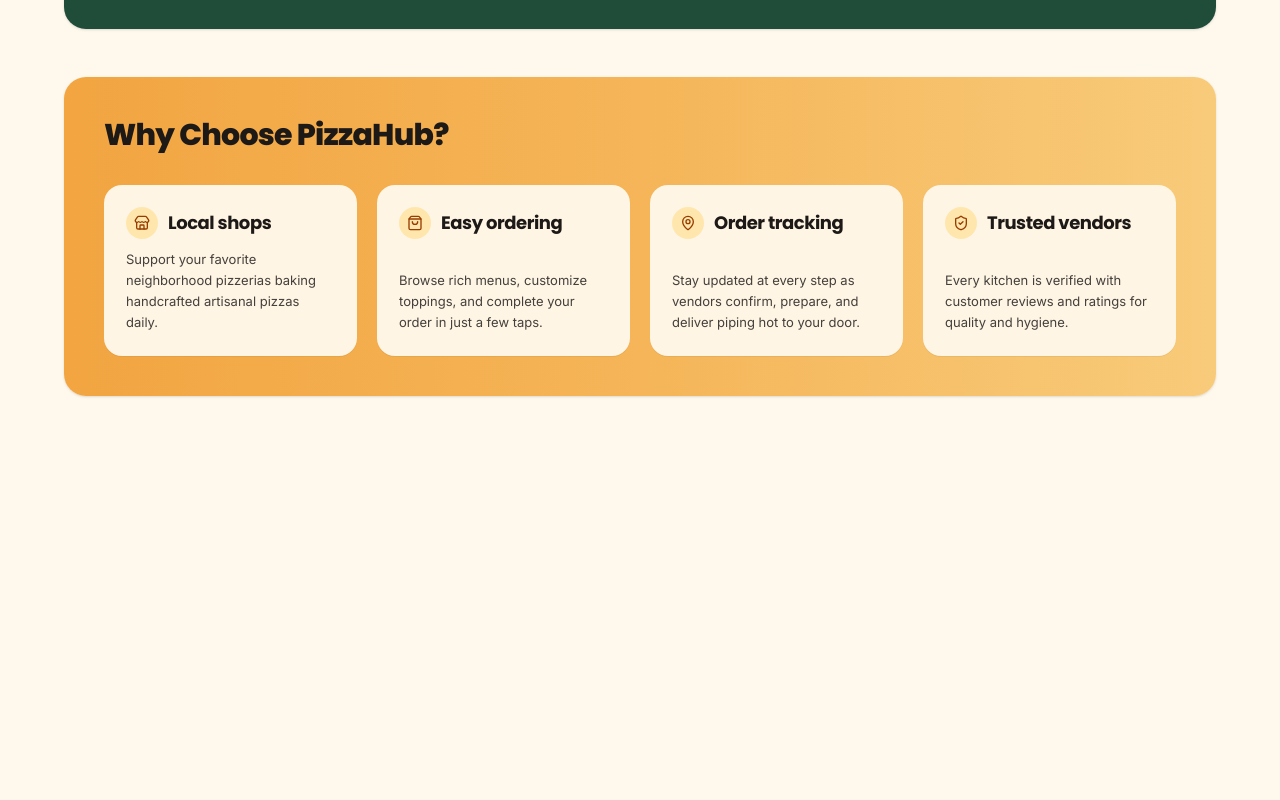
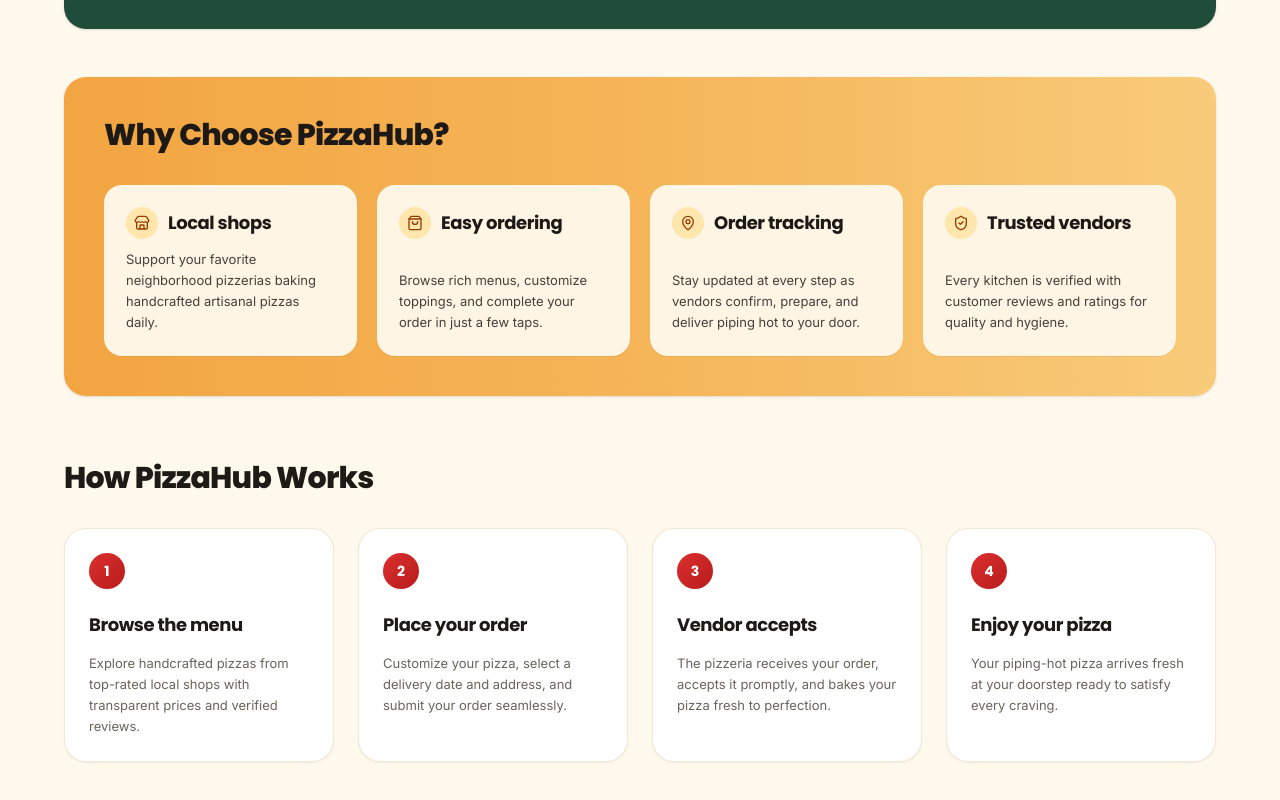
Before and after one commit to asif213067/PizzaHub-Client, a Next.js app: page / in a window 1280 px wide. Shown: the part 889-1689 px from the top of the page. Before the commit the page ends 1309 px from the top, so only its background shows below. Built offline with nearby package versions, Linux system fonts and the light colour scheme.

Commit message:
feat: added how  PizzaHub works section

```diff
--- a/src/app/page.tsx
+++ b/src/app/page.tsx
@@ -1,6 +1,7 @@
 import { HeroBanner } from "@/components/landing-page/hero-banner";
 import { PizzaCategories } from "@/components/landing-page/pizza-categories";
 import { WhyChooseUs } from "@/components/landing-page/why-choose-us";
+import { HowItWorks } from "@/components/landing-page/how-it-works";
 
 export default function Home() {
   return (
@@ -8,6 +9,7 @@ export default function Home() {
       <HeroBanner />
       <PizzaCategories />
       <WhyChooseUs />
+      <HowItWorks />
     </main>
   );
 }
--- /dev/null
+++ b/src/components/landing-page/how-it-works.tsx
@@ -0,0 +1,71 @@
+interface StepItem {
+  step: number;
+  title: string;
+  description: string;
+}
+
+const STEPS: StepItem[] = [
+  {
+    step: 1,
+    title: "Browse the menu",
+    description:
+      "Explore handcrafted pizzas from top-rated local shops with transparent prices and verified reviews.",
+  },
+  {
+    step: 2,
+    title: "Place your order",
+    description:
+      "Customize your pizza, select a delivery date and address, and submit your order seamlessly.",
+  },
+  {
+    step: 3,
+    title: "Vendor accepts",
+    description:
+      "The pizzeria receives your order, accepts it promptly, and bakes your pizza fresh to perfection.",
+  },
+  {
+    step: 4,
+    title: "Enjoy your pizza",
+    description:
+      "Your piping-hot pizza arrives fresh at your doorstep ready to satisfy every craving.",
+  },
+];
+
+export function HowItWorks() {
+  return (
+    <section className="w-full py-6 sm:py-8 md:py-10 px-4 sm:px-6 lg:px-8">
+      <div className="max-w-6xl mx-auto">
+        {/* Section Heading matching the reference design */}
+        <h2 className="font-heading font-extrabold text-2xl sm:text-3xl text-foreground tracking-tight mb-6 sm:mb-8">
+          How PizzaHub Works
+        </h2>
+
+        {/* 4 Steps Grid */}
+        <div className="grid grid-cols-1 sm:grid-cols-2 lg:grid-cols-4 gap-4 sm:gap-5 md:gap-6">
+          {STEPS.map((item) => (
+            <div
+              key={item.step}
+              className="h-full min-h-55 rounded-2xl sm:rounded-3xl bg-white dark:bg-[#28241E] border border-border/70 p-4 sm:p-6 flex flex-col items-start shadow-xs hover:shadow-md transition-shadow duration-200"
+            >
+              {/* Step Number */}
+              <div className="size-9 shrink-0 rounded-full bg-(image:--gradient-primary) text-white font-heading font-bold text-sm flex items-center justify-center shadow-xs">
+                {item.step}
+              </div>
+
+              {/* Title & Description */}
+              <div className="mt-3 space-y-1">
+                <h3 className="font-heading font-bold text-base sm:text-lg text-foreground tracking-tight min-h-12 flex items-center">
+                  {item.title}
+                </h3>
+
+                <p className="text-xs sm:text-[13px] text-muted-foreground leading-relaxed">
+                  {item.description}
+                </p>
+              </div>
+            </div>
+          ))}
+        </div>
+      </div>
+    </section>
+  );
+}
--- a/src/components/landing-page/why-choose-us.tsx
+++ b/src/components/landing-page/why-choose-us.tsx
@@ -39,7 +39,7 @@ export function WhyChooseUs() {
     <section className="w-full py-4 sm:py-6 px-4 sm:px-6 lg:px-8">
       <div className="max-w-6xl mx-auto">
         {/* Warm golden gradient container matching reference design */}
-        <div className="w-full rounded-2xl sm:rounded-3xl bg-gradient-to-r from-[#F2A541] via-[#F5B558] to-[#F8CB7A] dark:from-amber-600/90 dark:via-amber-500/80 dark:to-amber-400/80 p-6 sm:p-8 md:p-10 shadow-sm">
+        <div className="w-full rounded-2xl sm:rounded-3xl bg-linear-to-r from-[#F2A541] via-[#F5B558] to-[#F8CB7A] dark:from-amber-600/90 dark:via-amber-500/80 dark:to-amber-400/80 p-6 sm:p-8 md:p-10 shadow-sm">
           {/* Section Heading */}
           <h2 className="font-heading font-extrabold text-2xl sm:text-3xl text-stone-900 tracking-tight mb-5 sm:mb-6 md:mb-8">
             Why Choose PizzaHub?
```
